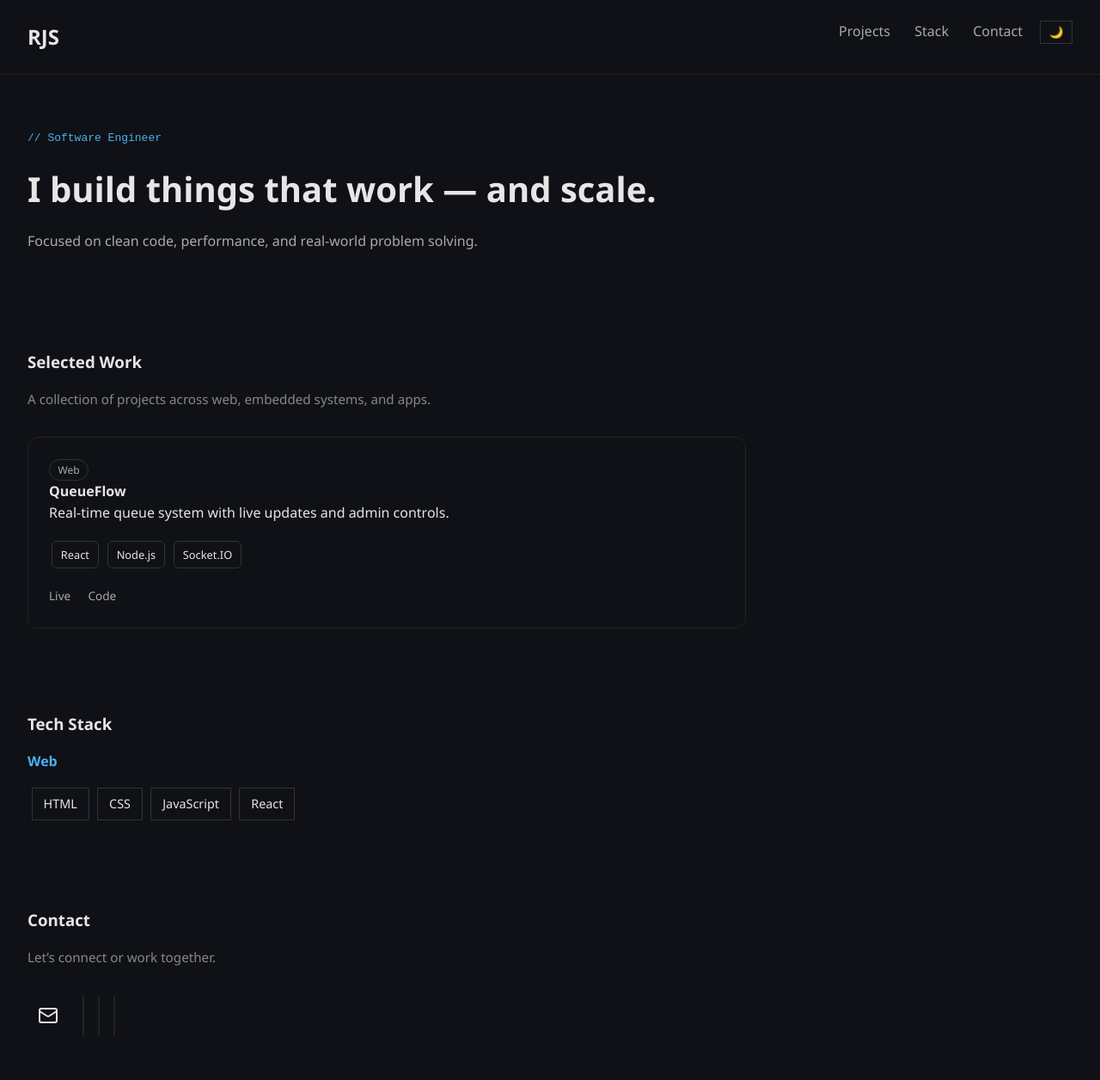
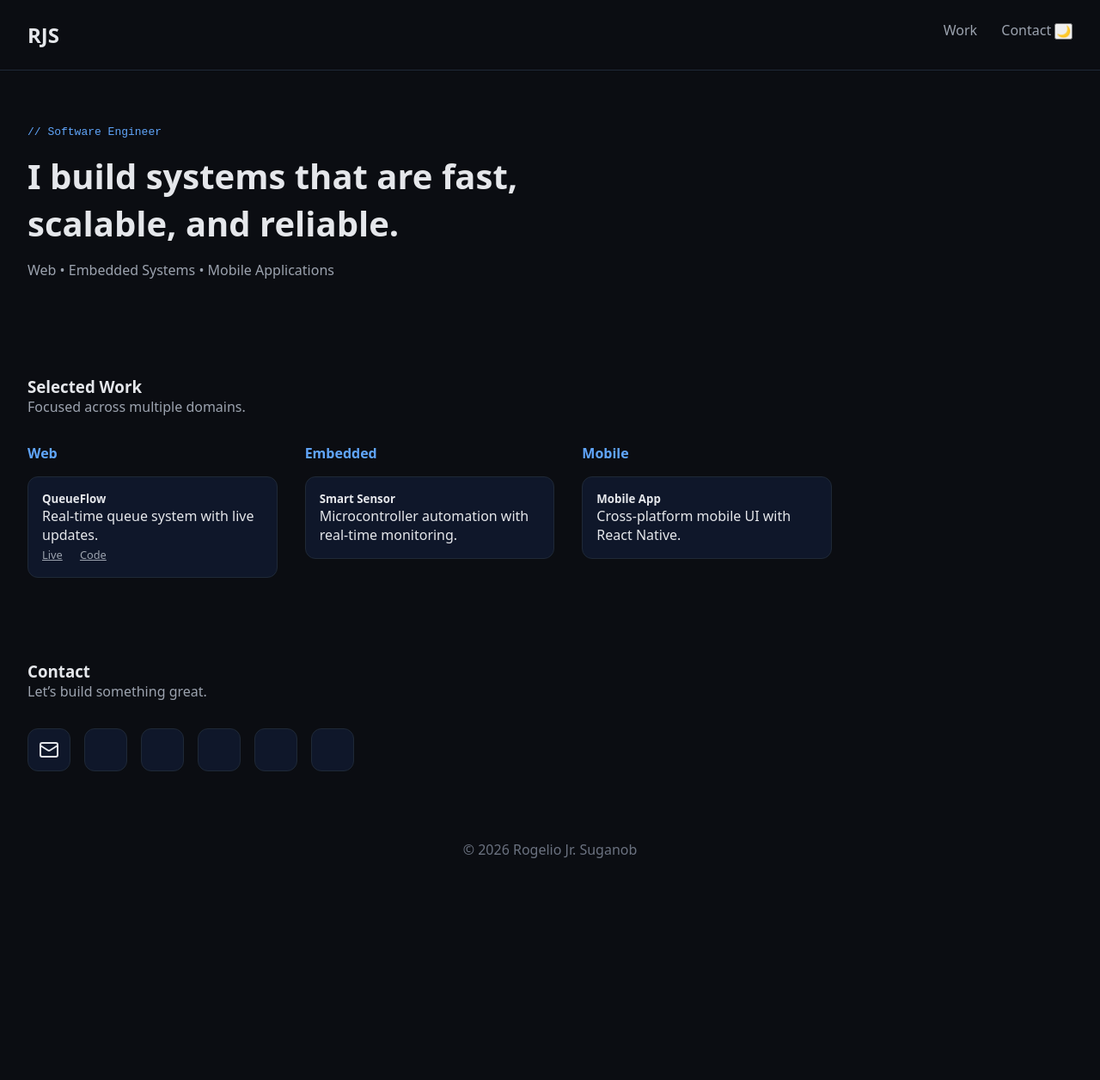
Before and after one commit to RogelioJrSuganob/RogelioJrSuganob.github.io, a plain HTML site: page index.html in a window 1280 px wide. Shown: the top 1256 px of the page at 86% size. After the commit the page ends 1031 px from the top, so only its background shows below. Drawn offline with nearby package versions, Linux system fonts and the light colour scheme.

Commit message:
Major update

```diff
--- a/index.html
+++ b/index.html
@@ -9,59 +9,71 @@
 
 <body>
 
+  <!-- NAV -->
   <nav>
     <h1>RJS</h1>
     <div>
-      <a href="#projects">Projects</a>
-      <a href="#stack">Stack</a>
+      <a href="#work">Work</a>
       <a href="#contact">Contact</a>
       <button id="toggle">🌙</button>
     </div>
   </nav>
 
+  <!-- HERO -->
   <header class="fade">
     <p class="tag">// Software Engineer</p>
-    <h2>I build things that work — and scale.</h2>
+    <h2>I build systems that are fast, scalable, and reliable.</h2>
     <p class="sub">
-      Focused on clean code, performance, and real-world problem solving.
+      Web • Embedded Systems • Mobile Applications
     </p>
   </header>
 
-  <!-- PROJECTS -->
-  <section id="projects">
+  <!-- WORK -->
+  <section id="work" class="fade">
     <div class="section-header">
       <h3>Selected Work</h3>
-      <p class="sub">A collection of projects across web, embedded systems, and apps.</p>
+      <p class="sub">Focused across multiple domains.</p>
     </div>
 
-    <div class="project-grid">
-      <div class="project-card fade">
-        <span class="badge">Web</span>
-        <h4>QueueFlow</h4>
-        <p>Real-time queue system with live updates and admin controls.</p>
+    <div class="work-columns">
 
-        <div class="tech">
-          <span>React</span>
-          <span>Node.js</span>
-          <span>Socket.IO</span>
+      <!-- WEB -->
+      <div class="work-col">
+        <h4>Web</h4>
+
+        <div class="work-card">
+          <h5>QueueFlow</h5>
+          <p>Real-time queue system with live updates.</p>
+          <div class="links">
+            <a href="https://queue-system-pi.vercel.app/" target="_blank" rel="noopener noreferrer">Live</a>
+            <a href="https://github.com/RogelioJrSuganob/queue-system" target="_blank" rel="noopener noreferrer">Code</a>
+          </div>
         </div>
 
-        <div class="links">
-          <a href="https://queue-system-pi.vercel.app/" target="_blank" rel="noopener noreferrer">Live</a>
-          <a href="https://github.com/RogelioJrSuganob/queue-system" target="_blank" rel="noopener noreferrer">Code</a>
+      </div>
+
+      <!-- EMBEDDED -->
+      <div class="work-col">
+        <h4>Embedded</h4>
+
+        <div class="work-card">
+          <h5>Smart Sensor</h5>
+          <p>Microcontroller automation with real-time monitoring.</p>
         </div>
+
       </div>
-    </div>
-  </section>
 
-  <!-- STACK -->
-  <section id="stack" class="fade">
-    <h3>Tech Stack</h3>
-    <div class="stack-columns">
-      <div class="stack-col">
-        <h4>Web</h4>
-        <span>HTML</span><span>CSS</span><span>JavaScript</span><span>React</span>
+      <!-- MOBILE -->
+      <div class="work-col">
+        <h4>Mobile</h4>
+
+        <div class="work-card">
+          <h5>Mobile App</h5>
+          <p>Cross-platform mobile UI with React Native.</p>
+        </div>
+
       </div>
+
     </div>
   </section>
 
@@ -69,43 +81,41 @@
   <section id="contact" class="fade">
     <div class="section-header">
       <h3>Contact</h3>
-      <p class="sub">Let’s connect or work together.</p>
+      <p class="sub">Let’s build something great.</p>
     </div>
 
-    <div class="contact-card icon-only">
+    <div class="contact-dock">
 
-      <button type="button"
-              class="contact-icon"
-              onclick="copyEmail(this)"
-              aria-label="Copy email"
-              data-label="Email">
+      <button class="icon-btn" onclick="copyEmail(this)" aria-label="Email" data-label="Email">
         <i data-lucide="mail"></i>
       </button>
 
-      <a href="https://github.com/RogelioJrSuganob"
-         target="_blank"
-         rel="noopener noreferrer"
-         class="contact-icon"
-         aria-label="GitHub"
-         data-label="GitHub">
+      <a href="https://github.com/RogelioJrSuganob" target="_blank" rel="noopener noreferrer"
+         class="icon-btn" aria-label="GitHub" data-label="GitHub">
         <i data-lucide="github"></i>
       </a>
 
       <a href="https://www.linkedin.com/in/rogelio-suganob-jr-75b82a239/"
-         target="_blank"
-         rel="noopener noreferrer"
-         class="contact-icon"
-         aria-label="LinkedIn"
-         data-label="LinkedIn">
+         target="_blank" rel="noopener noreferrer"
+         class="icon-btn" aria-label="LinkedIn" data-label="LinkedIn">
         <i data-lucide="linkedin"></i>
       </a>
 
+      <a href="https://www.facebook.com/rogelio.suganob.10"
+         target="_blank" rel="noopener noreferrer"
+         class="icon-btn" aria-label="Facebook" data-label="Facebook">
+        <i data-lucide="facebook"></i>
+      </a>
+
+      <a href="https://www.instagram.com/rogsuganob/"
+         target="_blank" rel="noopener noreferrer"
+         class="icon-btn" aria-label="Instagram" data-label="Instagram">
+        <i data-lucide="instagram"></i>
+      </a>
+
       <a href="https://x.com/RogSuganob"
-         target="_blank"
-         rel="noopener noreferrer"
-         class="contact-icon"
-         aria-label="X"
-         data-label="X">
+         target="_blank" rel="noopener noreferrer"
+         class="icon-btn" aria-label="X" data-label="X">
         <i data-lucide="twitter"></i>
       </a>
 
@@ -118,7 +128,6 @@
 
   <script src="script.js"></script>
 
-  <!-- FIXED: Proper icon loading -->
   <script src="https://unpkg.com/lucide@latest"></script>
   <script>
     window.addEventListener("DOMContentLoaded", () => {
--- a/script.js
+++ b/script.js
@@ -1,38 +1,29 @@
-// Smooth scroll
+// smooth scroll
 document.querySelectorAll("a").forEach(link => {
   link.addEventListener("click", e => {
-    if (link.hash !== "") {
+    if (link.hash) {
       e.preventDefault();
-      document.querySelector(link.hash).scrollIntoView({
-        behavior: "smooth"
-      });
+      document.querySelector(link.hash).scrollIntoView({ behavior: "smooth" });
     }
   });
 });
 
-// Dark mode
+// dark mode
 document.getElementById("toggle").onclick = () => {
   document.body.classList.toggle("light");
 };
 
-// Fade animation
+// animation
 const observer = new IntersectionObserver(entries => {
-  entries.forEach(entry => {
-    if (entry.isIntersecting) {
-      entry.target.classList.add("show");
-    }
+  entries.forEach(e => {
+    if (e.isIntersecting) e.target.classList.add("show");
   });
 });
 document.querySelectorAll(".fade").forEach(el => observer.observe(el));
 
-// Copy email (clean UX)
+// copy email
 function copyEmail(btn) {
-  const email = "rogeliojrsuganob@email.com";
-
-  navigator.clipboard.writeText(email).then(() => {
-    btn.setAttribute("data-label", "Copied!");
-    setTimeout(() => {
-      btn.setAttribute("data-label", "Email");
-    }, 1500);
-  });
+  navigator.clipboard.writeText("rogeliojrsuganob@email.com");
+  btn.setAttribute("data-label", "Copied!");
+  setTimeout(() => btn.setAttribute("data-label", "Email"), 1500);
 }
--- a/style.css
+++ b/style.css
@@ -1,378 +1,162 @@
-/* RESET */
-* {
-  margin: 0;
-  padding: 0;
-  box-sizing: border-box;
-}
+/* BASE */
+* { margin:0; padding:0; box-sizing:border-box; }
 
-/* BASE */
 body {
-  font-family: "Segoe UI", sans-serif;
-  background: #0f1117;
-  color: #e6e6e6;
-  line-height: 1.6;
+  font-family: system-ui, sans-serif;
+  background: #0b0d12;
+  color: #e5e7eb;
 }
 
 /* NAV */
 nav {
-  display: flex;
-  justify-content: space-between;
-  padding: 1.5rem 2rem;
-  border-bottom: 1px solid #222;
+  display:flex;
+  justify-content:space-between;
+  padding:1.5rem 2rem;
+  border-bottom:1px solid #1f2937;
 }
 
 nav a {
-  margin-left: 1.5rem;
-  text-decoration: none;
-  color: #aaa;
+  margin-left:1.5rem;
+  color:#9ca3af;
+  text-decoration:none;
 }
 
-nav a:hover {
-  color: #fff;
+nav a:hover { color:#fff; }
+
+/* HERO */
+header {
+  padding:4rem 2rem;
+  max-width:800px;
 }
 
-/* HEADER */
-header {
-  padding: 4rem 2rem;
-  max-width: 800px;
+.tag { color:#60a5fa; font-family:monospace; }
+
+h2 { font-size:2.5rem; margin:1rem 0; }
+
+.sub { color:#9ca3af; }
+
+/* SECTION */
+section { padding:3rem 2rem; max-width:1000px; }
+
+.section-header { margin-bottom:2rem; }
+
+/* WORK GRID */
+.work-columns {
+  display:grid;
+  grid-template-columns: repeat(auto-fit, minmax(250px,1fr));
+  gap:2rem;
 }
 
-.tag {
-  color: #4cafef;
-  font-family: monospace;
+.work-col h4 {
+  margin-bottom:1rem;
+  color:#60a5fa;
 }
 
-header h2 {
-  font-size: 2.5rem;
-  margin: 1rem 0;
+/* CARD */
+.work-card {
+  border:1px solid #1f2937;
+  padding:1rem;
+  border-radius:12px;
+  background:#0f172a;
+  transition:0.25s;
 }
 
-.sub {
-  color: #aaa;
-}
-
-/* SECTION */
-section {
-  padding: 3rem 2rem;
-  max-width: 900px;
-}
-
-h3 {
-  margin-bottom: 1rem;
-}
-
-/* SECTION HEADER */
-.section-header {
-  margin-bottom: 2rem;
-}
-
-.section-header .sub {
-  font-size: 0.95rem;
-  color: #888;
-}
-
-/* PROJECT GRID */
-.project-grid {
-  display: grid;
-  grid-template-columns: repeat(auto-fit, minmax(280px, 1fr));
-  gap: 1.5rem;
-}
-
-.project-card {
-  border: 1px solid #222;
-  padding: 1.5rem;
-  border-radius: 12px;
-  background: #0f1117;
-  transition: all 0.25s ease;
-}
-
-.project-card:hover {
-  transform: translateY(-6px);
-  border-color: #444;
-}
-
-/* PROJECT */
-.project-top {
-  margin-bottom: 0.5rem;
-}
-
-.badge {
-  font-size: 0.75rem;
-  border: 1px solid #333;
-  padding: 0.2rem 0.6rem;
-  border-radius: 999px;
-  color: #aaa;
-}
-
-.tech {
-  margin-top: 1rem;
-}
-
-.tech span {
-  display: inline-block;
-  font-size: 0.8rem;
-  border: 1px solid #333;
-  padding: 0.3rem 0.6rem;
-  margin: 0.2rem;
-  border-radius: 6px;
+.work-card:hover {
+  transform:translateY(-5px);
+  border-color:#374151;
 }
 
 /* LINKS */
-.links {
-  margin-top: 1rem;
+.links a {
+  font-size:0.8rem;
+  margin-right:1rem;
+  color:#9ca3af;
 }
 
-.links a {
-  margin-right: 1rem;
-  font-size: 0.85rem;
-  color: #aaa;
-  text-decoration: none;
+.links a:hover { color:#fff; }
+
+/* CONTACT DOCK */
+.contact-dock {
+  display:flex;
+  gap:1rem;
+  flex-wrap:wrap;
 }
 
-.links a:hover {
-  color: #fff;
+/* ICON BUTTON */
+.icon-btn {
+  all:unset;
+  width:48px;
+  height:48px;
+  display:flex;
+  align-items:center;
+  justify-content:center;
+
+  border:1px solid #1f2937;
+  border-radius:12px;
+  background:#0f172a;
+  cursor:pointer;
+
+  position:relative;
+  transition:0.25s;
 }
 
-/* STACK */
-.stack-columns {
-  display: grid;
-  grid-template-columns: repeat(auto-fit, minmax(200px, 1fr));
-  gap: 1.5rem;
-}
-
-.stack-col h4 {
-  margin-bottom: 0.8rem;
-  color: #4cafef;
-}
-
-.stack-col span {
-  display: inline-block;
-  border: 1px solid #333;
-  padding: 0.4rem 0.8rem;
-  margin: 0.3rem;
-  font-size: 0.9rem;
-}
-
-/* CONTACT */
-.contact-card {
-  display: grid;
-  gap: 1rem;
-  margin-top: 1.5rem;
-}
-
-.contact-item {
-  display: flex;
-  align-items: center;
-  gap: 1rem;
-
-  padding: 1rem 1.2rem;
-  border: 1px solid #222;
-  border-radius: 12px;
-
-  background: #0f1117;
-  text-decoration: none;
-  color: inherit;
-
-  position: relative;
-  overflow: hidden;
-
-  transition: all 0.25s ease;
-}
-
-/* Glow */
-.contact-item::before {
-  content: "";
-  position: absolute;
-  inset: 0;
-  background: radial-gradient(circle at top left, rgba(255,255,255,0.06), transparent);
-  opacity: 0;
-  transition: 0.3s;
-}
-
-.contact-item:hover {
-  transform: translateY(-4px);
-  border-color: #444;
-}
-
-.contact-item:hover::before {
-  opacity: 1;
+.icon-btn:hover {
+  transform:translateY(-4px);
+  border-color:#374151;
 }
 
 /* ICON */
-.contact-item i {
-  width: 22px;
-  height: 22px;
-  color: #888;
-  transition: 0.25s;
+.icon-btn i {
+  width:20px;
+  height:20px;
+  color:#9ca3af;
 }
 
-.contact-item:hover i {
-  color: #fff;
+.icon-btn:hover i { color:#fff; }
+
+/* TOOLTIP */
+.icon-btn::after {
+  content: attr(data-label);
+  position:absolute;
+  bottom:-28px;
+  font-size:0.7rem;
+  color:#9ca3af;
+  opacity:0;
+  transition:0.2s;
 }
 
-/* TEXT */
-.contact-item .info {
-  display: flex;
-  flex-direction: column;
-}
-
-.label {
-  font-size: 0.8rem;
-  color: #888;
-}
-
-.value {
-  font-size: 0.9rem;
-  color: #ccc;
-}
-
-/* COPY BUTTON */
-.copy-btn {
-  margin-left: auto;
-  background: none;
-  border: 1px solid #333;
-  color: #888;
-  padding: 0.3rem 0.6rem;
-  border-radius: 6px;
-  cursor: pointer;
-  font-size: 0.75rem;
-}
-
-.copy-btn:hover {
-  border-color: #fff;
-  color: #fff;
-}
+.icon-btn:hover::after { opacity:1; }
 
 /* FOOTER */
 footer {
-  text-align: center;
-  padding: 2rem;
-  color: #666;
-}
-
-/* TOGGLE */
-#toggle {
-  margin-left: 1rem;
-  background: none;
-  border: 1px solid #333;
-  color: white;
-  padding: 0.3rem 0.6rem;
-  cursor: pointer;
+  text-align:center;
+  padding:2rem;
+  color:#6b7280;
 }
 
 /* LIGHT MODE */
 .light {
-  background: #fff;
-  color: #111;
+  background:#fff;
+  color:#111;
 }
 
-.light nav {
-  border-bottom: 1px solid #ddd;
+.light .work-card,
+.light .icon-btn {
+  background:#fff;
+  border-color:#ddd;
 }
 
-.light .project-card,
-.light .contact-item {
-  background: #fff;
-  border-color: #ddd;
-}
-
-.light .value {
-  color: #111;
-}
-
-.light .label {
-  color: #666;
-}
-
-.light .contact-item i {
-  color: #666;
-}
-
-.light .contact-item:hover i {
-  color: #111;
-}
+.light .icon-btn i { color:#666; }
+.light .icon-btn:hover i { color:#111; }
 
 /* ANIMATION */
 .fade {
-  opacity: 0;
-  transform: translateY(20px);
-  transition: 0.6s ease;
+  opacity:0;
+  transform:translateY(20px);
+  transition:0.6s;
 }
 
 .fade.show {
-  opacity: 1;
-  transform: translateY(0);
+  opacity:1;
+  transform:translateY(0);
 }
-
-/* Icon-only layout */
-.contact-card.icon-only {
-  display: flex;
-  gap: 1rem;
-  flex-wrap: wrap;
-  margin-top: 1.5rem;
-}
-
-/* ICON STYLE */
-.contact-icon {
-  border: 1px solid #222;
-  border-radius: 12px;
-  background: #0f1117;
-  transition: all 0.25s ease;
-  position: relative;
-}
-
-.contact-icon:hover {
-  transform: translateY(-4px);
-  border-color: #444;
-}
-
-/* ICON */
-.contact-icon i {
-  width: 20px;
-  height: 20px;
-  color: #888;
-}
-
-.contact-icon:hover i {
-  color: #fff;
-}
-
-/* TOOLTIP */
-.contact-icon::after {
-  content: attr(data-label);
-  position: absolute;
-  bottom: -28px;
-  font-size: 0.75rem;
-  color: #aaa;
-  opacity: 0;
-  transition: 0.2s;
-}
-
-.contact-icon:hover::after {
-  opacity: 1;
-}
-
-/* Light mode */
-.light .contact-icon {
-  background: #fff;
-  border-color: #ddd;
-}
-
-.light .contact-icon i {
-  color: #666;
-}
-
-.light .contact-icon:hover i {
-  color: #111;
-}
-
-/* ICON BUTTON RESET */
-button.contact-icon {
-  all: unset;
-  display: inline-flex;
-  align-items: center;
-  justify-content: center;
-  width: 48px;
-  height: 48px;
-  cursor: pointer;
-}
```
